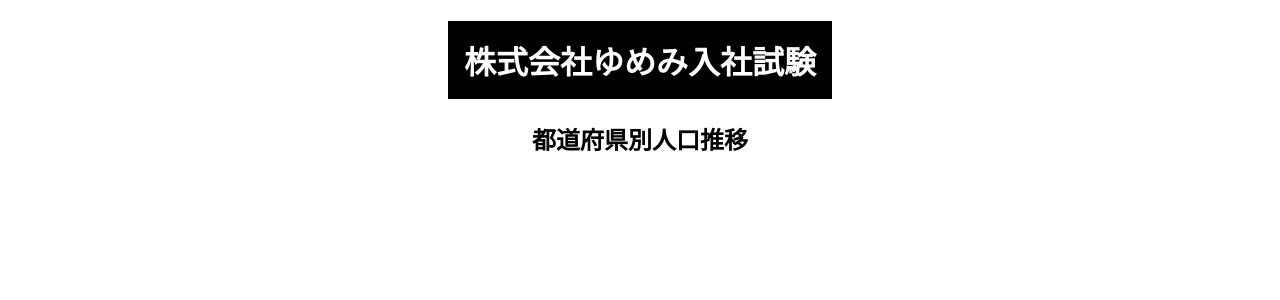
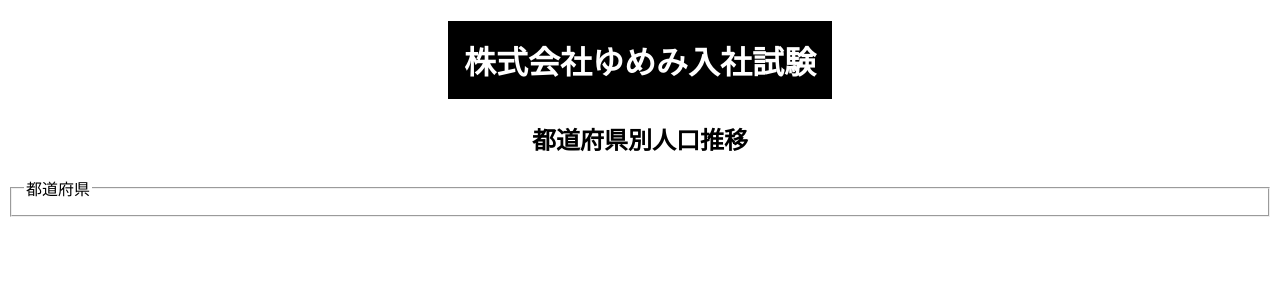
Before and after one commit to yuki-zmstr/yumemi-resas-app, a React (Create React App) app: page / in a window 1280 px wide. Shown: the top 300 px of the page. Built offline with nearby package versions, Linux system fonts and the light colour scheme.

Commit message:
added basic fieldset to Choose Prefectures

```diff
--- a/src/components/ChoosePrefectures.jsx
+++ b/src/components/ChoosePrefectures.jsx
@@ -1,7 +1,14 @@
 import React from 'react';
 
+import styles from '../stylesheets/ChoosePrefectures.module.css';
+
 const ChoosePrefectures = () => {
-  return <div />;
+  return (
+    <fieldset className={styles.fieldset}>
+      <legend>都道府県</legend>
+      <div />
+    </fieldset>
+  );
 };
 
 export default ChoosePrefectures;
```
